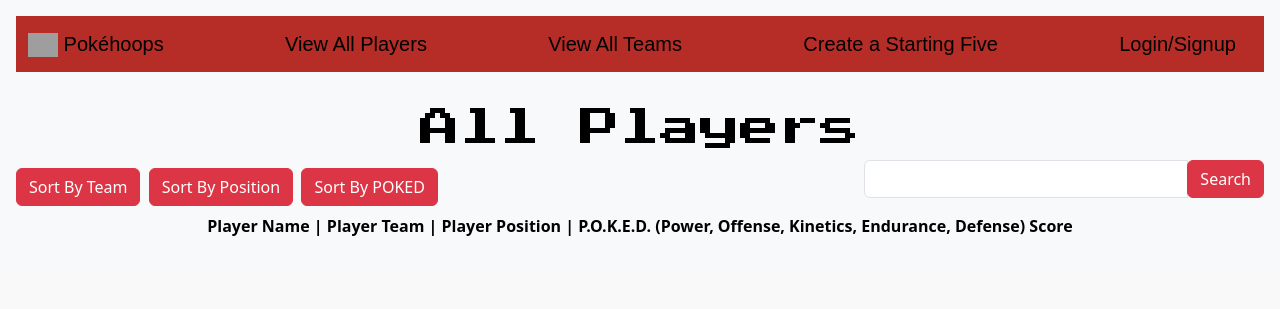
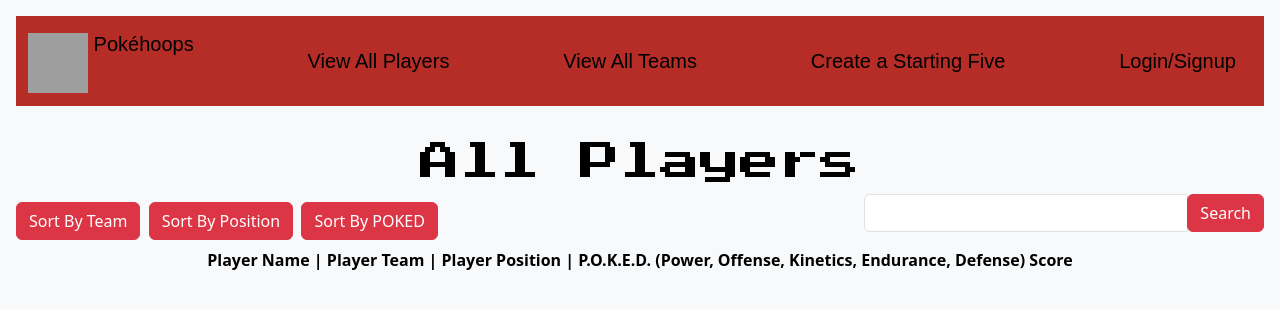
Before and after one commit to clarkeand/PokeHoops, a Flask app: page /players in a window 1280 px wide. Shown: the top 309 px of the page. Run offline with Flask 3, Linux system fonts and the light colour scheme; some web fonts are replaced; grey boxes are pictures that could not be loaded.

Commit message:
Navbar Fix

```diff
--- a/static/styles.css
+++ b/static/styles.css
@@ -9,4 +9,5 @@ body {
 
 .pokemonAnimeText{
     font-family: 'Pokemon Solid', sans-serif;
+    font-size: x-small;
 }
--- a/templates/base.html
+++ b/templates/base.html
@@ -19,11 +19,11 @@
     {% block head %}{% endblock %}
   </head>
   <body>
-    <div class="text-bg-light p-3">
+    <div class="text-bg-light p-3 brand-text">
     <nav class="navbar" style="background-color: #b62d27;">
       <div class="container-fluid pokemonAnimeText">
         <a class="navbar-brand" href="/">
-          <img src="https://media.discordapp.net/attachments/1012857159421263942/1115765963162386493/Gr0wlitttbeats_pokeball_basketball_logo_53d0d645-11b6-4602-803a-13085909be6f.png?width=1306&height=1306" alt="Logo" width="30" height="24" class="d-inline-block align-text-top">
+          <img src="https://media.discordapp.net/attachments/1012857159421263942/1115765963162386493/Gr0wlitttbeats_pokeball_basketball_logo_53d0d645-11b6-4602-803a-13085909be6f.png?width=1306&height=1306" alt="Logo" width="60" height="60" class="d-inline-block align-text-top">
           Pokéhoops
         </a>
         <a class="navbar-brand" href="/players">
```
